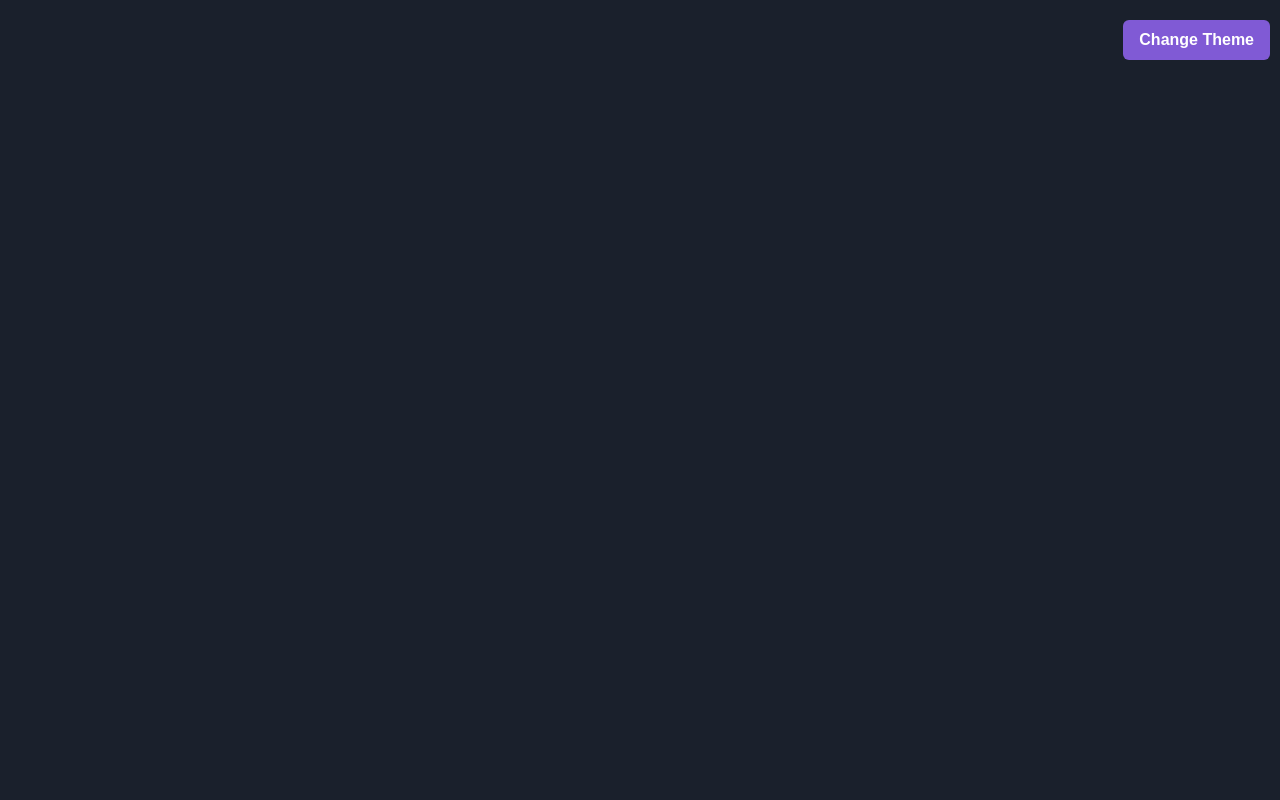
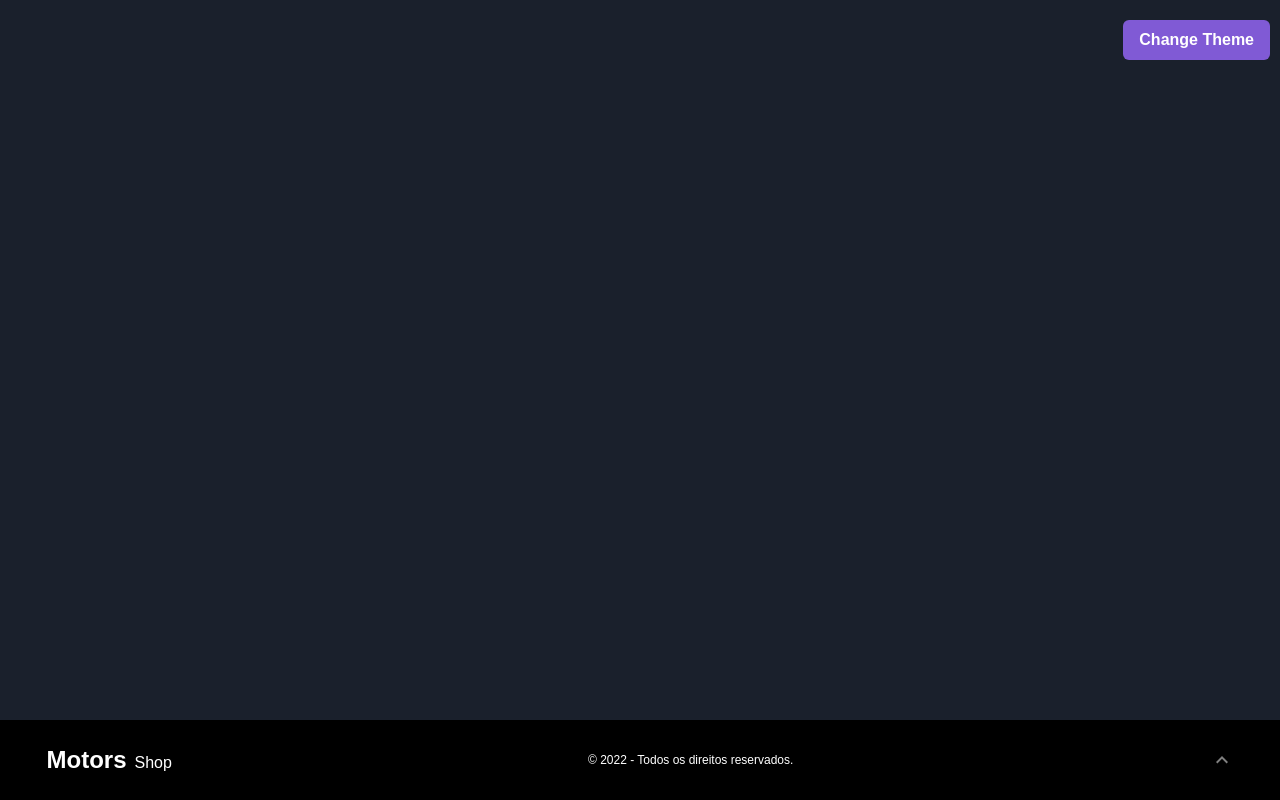
Before and after one commit to web-cars/projeto_full_stack_web_cars, a React (Vite) app in the folder frontend/: page / in a window 1280 px wide. Built offline with nearby package versions, Linux system fonts and the light colour scheme.

Commit message:
feat:footerPage

```diff
--- a/frontend/package.json
+++ b/frontend/package.json
@@ -9,6 +9,7 @@
     "preview": "vite preview"
   },
   "dependencies": {
+    "@chakra-ui/icons": "^2.0.18",
     "@chakra-ui/react": "^2.5.5",
     "@emotion/react": "^11.10.6",
     "@emotion/styled": "^11.10.6",
--- a/frontend/src/App.tsx
+++ b/frontend/src/App.tsx
@@ -2,12 +2,14 @@
 import { ChakraProvider } from '@chakra-ui/react'
 import { theme } from './style/theme'
 import { ButtonMode } from './components/DarkMode/index';
+import Footer from './components/Footer';
 function App() {
 
 
   return (
     <ChakraProvider theme={theme}>
       <ButtonMode/>
+      <Footer/>
     </ChakraProvider>
   )
 }
--- /dev/null
+++ b/frontend/src/components/Footer/index.tsx
@@ -0,0 +1,19 @@
+import { Box, Flex, Text, Icon } from "@chakra-ui/react";
+import { ChevronUpIcon } from '@chakra-ui/icons'
+
+const Footer = () => {
+  return (
+    <Box bg={"black"} w="100%" position="fixed" bottom="0">
+      <Flex h="10vh" alignItems="center" justifyContent="space-between" px="46.5px" color="white">
+        <Box>
+          <Text as="span" fontSize={"x-large"} fontWeight={"semibold"} mr={2}>Motors</Text>
+          <Text as="span">Shop</Text>
+        </Box>
+        <Text textAlign="center" fontSize={"xs"}>© 2022 - Todos os direitos reservados.</Text>
+        <Icon as={ChevronUpIcon} w={6} h={6} transition="background-color 0.3s, , rounded: full" color="gray" _hover={{ bg: "gray.400", rounded: "5" }} />
+      </Flex>
+    </Box>
+  );
+};
+
+export default Footer;
```
Also changed, not shown: 1 other file (tests, documents, lock files or other folders).
